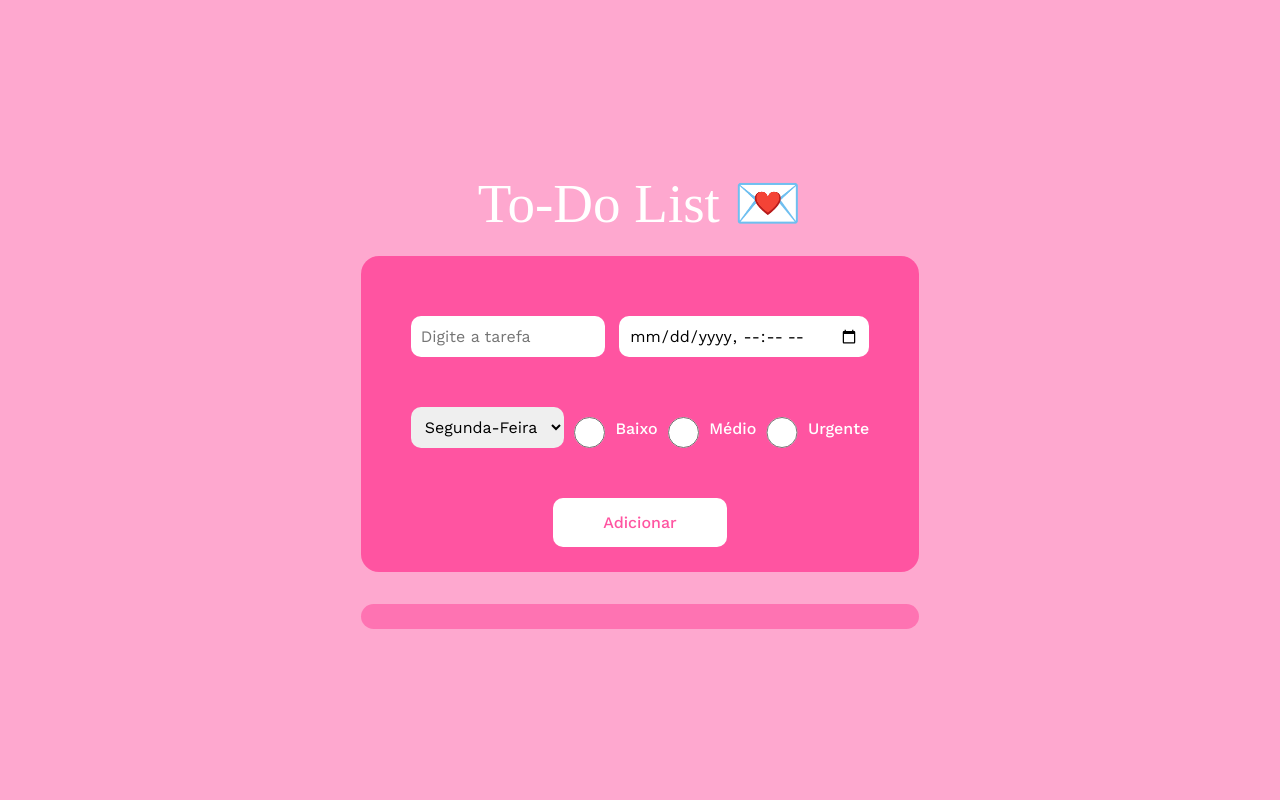
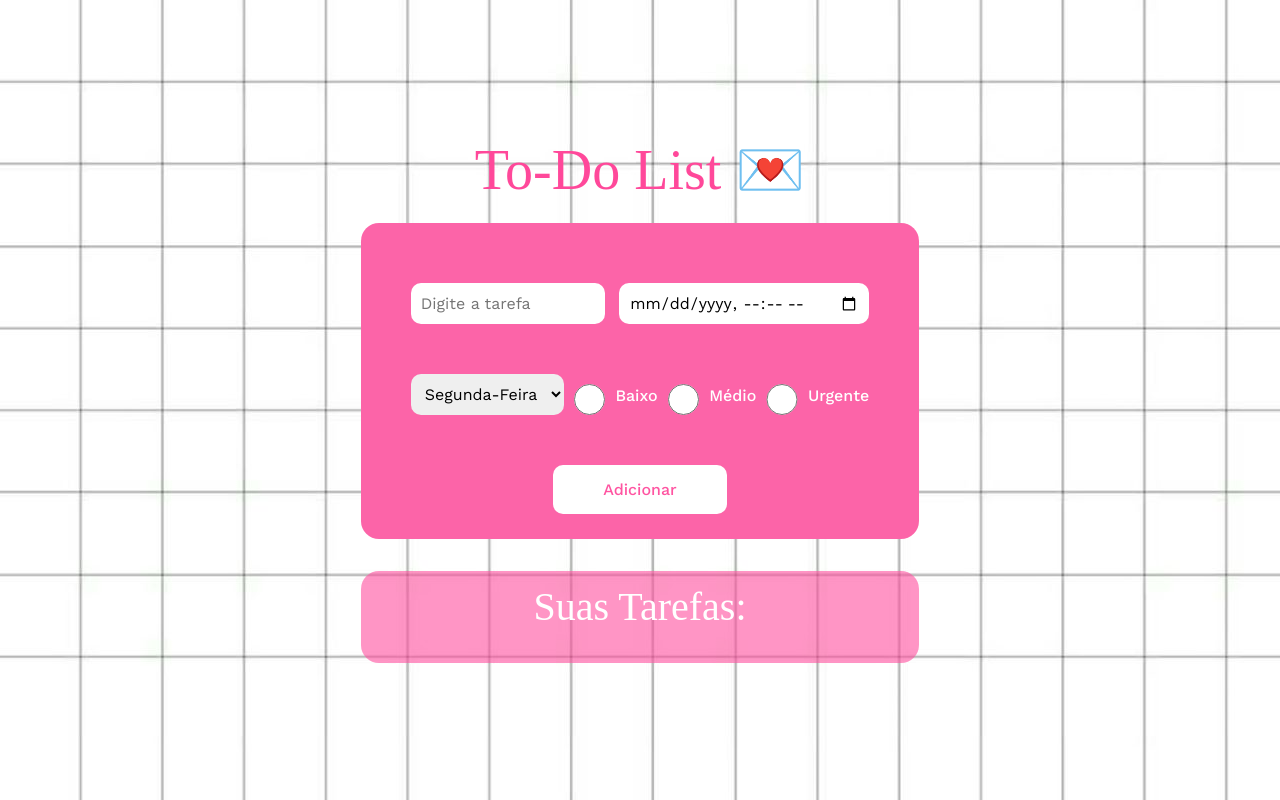
Before and after one commit to imlaurinhaaa/to-do-list-atividade, a plain HTML site: page index.html in a window 1280 px wide. Drawn offline with nearby package versions, Linux system fonts and the light colour scheme; a web font is replaced by a local one.

Commit message:
feat: finished js file

```diff
--- a/global.css
+++ b/global.css
@@ -8,13 +8,15 @@
 }
 
 body {
-    background-color: #fea8cf;
+    background-image: url(img/background.jpg);
+    object-fit: cover;
     display: flex;
     justify-content: center;
     align-items: center;
     flex-direction: column;
     height: 100vh;
     padding: 20px;
+    min-width: 100vh;
 }
 
 .croissant-one-regular {
@@ -30,7 +32,7 @@ body {
 }
 
 .container {
-    background-color: #ff54a1;
+    background-color: #fc64a8;
     width: 45%;
     padding: 2%;
     border-radius: 18px;
@@ -38,12 +40,20 @@ body {
 }
 
 h1 {
-    color: #fff;
+    color:#ff489a;
+    font-size: 3.5rem;
+    margin-bottom: 20px;
+    font-family: "Croissant One", serif;
+    font-weight: 400;
+    font-style: normal;
+}
+
+h2 {
+    color:#ffffff;
     font-size: 2.5rem;
     margin-bottom: 20px;
     font-family: "Croissant One", serif;
     font-weight: 400;
-    font-size: 55px;
     font-style: normal;
 }
 
--- a/index.html
+++ b/index.html
@@ -39,6 +39,7 @@
         </div>
     </div>
 
-    <div id="tarefas"></div>
+    <div id="tarefas"><h2>Suas Tarefas:</h2></div>
+
 </body>
 </html>
--- a/script.js
+++ b/script.js
@@ -3,6 +3,11 @@ function adicionar() {
     let dataHora = document.getElementById("dataHora").value;
     let diaSemana = document.getElementById("diaSemana").value;
     let prioridade = document.querySelector('input[name="prioridade"]:checked').value;
+
+    if (tarefa == '' || dataHora == '' || diaSemana == '' || prioridade == '') {
+        alert('Preencha todos os campos!');
+        return;
+    }
 
     let mensagem = `📑 Tarefa: ${tarefa}
     ⌚ Data e Hora: ${dataHora}
```
Also changed, not shown: img/background.jpg (added).
